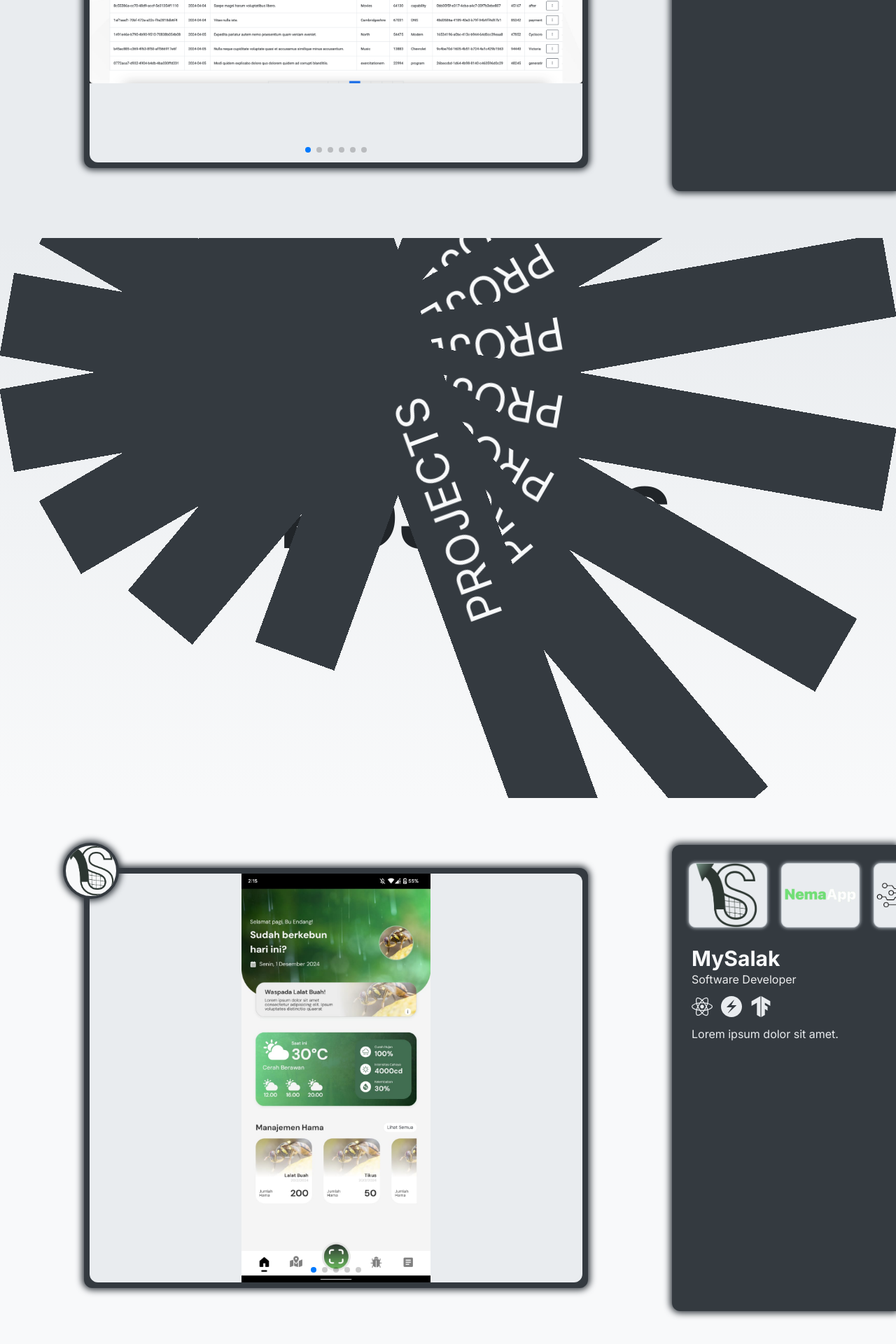
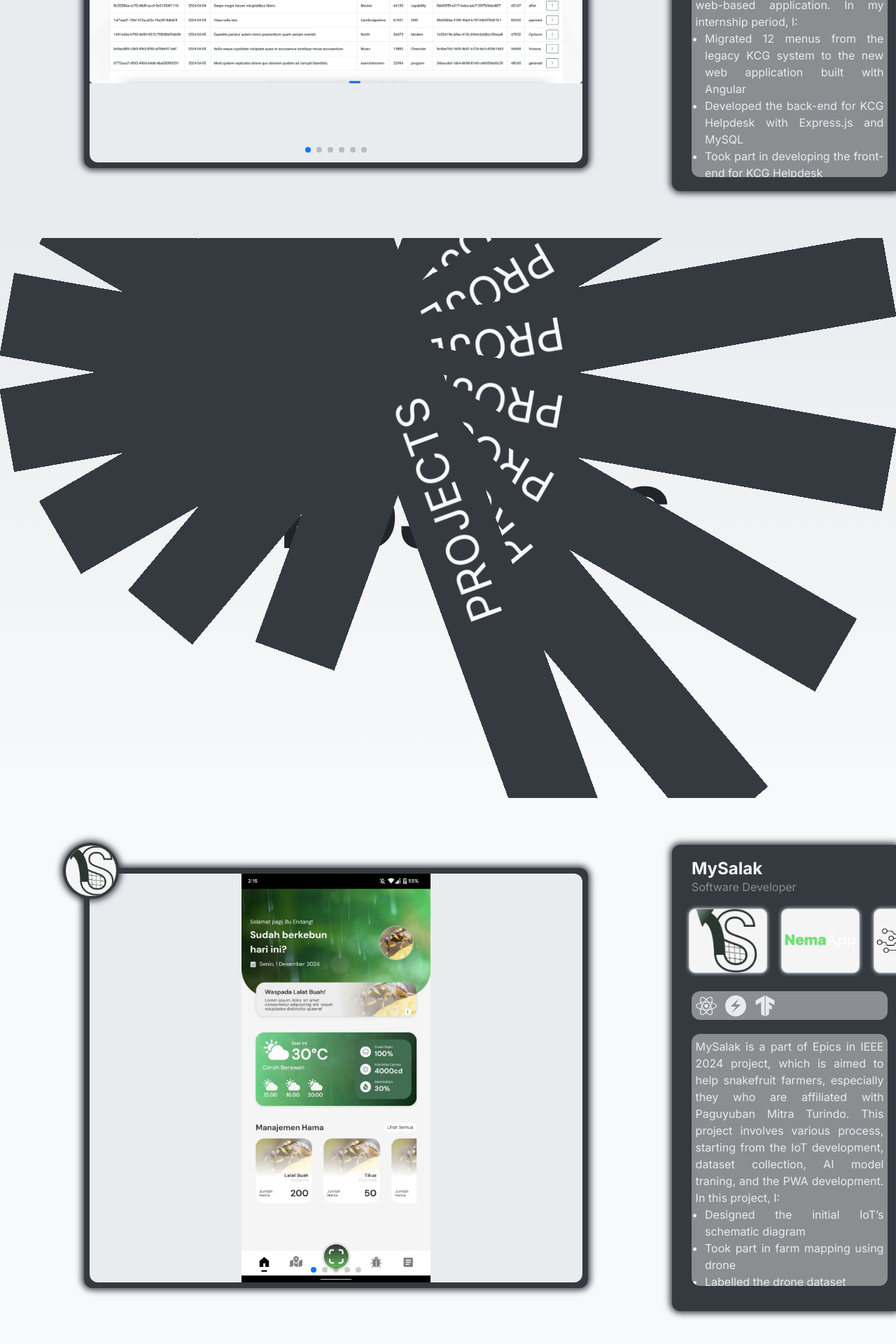
Before and after one commit to gilbertzaini/portfolio, a Next.js app: page / in a window 1280 px wide. Shown: the part 2060-3980 px from the top of the page at 70% size. Built offline with nearby package versions, Linux system fonts and the light colour scheme.

Commit message:
add description to all items

```diff
--- a/src/app/components/experiences/Experiences.jsx
+++ b/src/app/components/experiences/Experiences.jsx
@@ -11,7 +11,23 @@ const Experiences = () => {
     {
       src: "/assets/experiences/kcg/kcg.png",
       heading: "PT. Kurnia Ciptamoda Gemilang",
-      text: "Lorem ipsum dolor sit amet.",
+      text: (
+        <>
+          <p>As a web developer intern, I was tasked to take part in migrating the original KCG System, which is a desktop-based ERP System, into a web-based application. In my internship period, I:</p>
+          <ul>
+            <li>
+              {" "}
+              Migrated 12 menus from the legacy KCG system to the new web
+              application built with Angular{" "}
+            </li>
+            <li>
+              {" "}
+              Developed the back-end for KCG Helpdesk with Express.js and MySQL{" "}
+            </li>
+            <li> Took part in developing the front-end for KCG Helpdesk </li>
+          </ul>
+        </>
+      ),
       position: "Web Developer Intern",
       stack: [<FaAngular />, <BsBootstrapFill />, <SiExpress />, <SiMysql />],
       screenshots: [
@@ -22,7 +38,7 @@ const Experiences = () => {
         "/assets/experiences/kcg/5.png",
         "/assets/experiences/kcg/6.png",
       ],
-    }
+    },
   ];
 
   return (
--- a/src/app/components/organization/Organization.jsx
+++ b/src/app/components/organization/Organization.jsx
@@ -9,7 +9,36 @@ const Organization = () => {
     {
       src: "/assets/organizations/stukm/logo.png",
       heading: "Serah Tahunan UMN 2023",
-      text: "Lorem ipsum dolor sit amet.",
+      text: (
+        <>
+          <p>
+            Serah Tahunan is an event organized by the Student Executive Board
+            (BEM) to facilitate the transition of leadership roles among core
+            members within various student activity units. As a lead web developer, I:
+          </p>
+          <ul>
+            <li>
+              Initialized the website project using React.js, Express.js, and
+              ChakraUI
+            </li>
+            <li>
+              Coordinated the execution of the project within the team and with
+              other division
+            </li>
+            <li>
+              {" "}
+              Distributed the workload to the team members based on the
+              individual’s ability{" "}
+            </li>
+            <li>Developed the voting form and its related APIs</li>
+            <li>
+              {" "}
+              Handled the authentication, authorization, and session management{" "}
+            </li>
+            <li> Deployed the website using cPanel </li>
+          </ul>
+        </>
+      ),
       position: "Lead Web Developer",
       stack: [<FaReact />, <SiChakraui />, <SiExpress />, <SiMysql />],
       screenshots: [
@@ -21,7 +50,22 @@ const Organization = () => {
     {
       src: "/assets/organizations/mrms/logo.png",
       heading: "Mr. & Ms. UMN 2023",
-      text: "Lorem ipsum dolor sit amet.",
+      text: (
+        <>
+        <p>Mr. & Ms. UMN is an annual event held by Multimedia Nusantara University that involves the selection of university ambassadors. As a web developer, I:</p>
+        <ul>
+            <li>
+              {" "}
+              Developed sponsor and media partner pages layout{" "}
+            </li>
+            <li>
+              {" "}
+              Developed "Meet Our Candidates" section{" "}
+            </li>
+            <li>Developed the Gallery template </li>
+          </ul>
+        </>
+      ),
       position: "Front-end Developer",
       stack: [<SiNextdotjs />, <SiChakraui />],
       screenshots: [
--- a/src/app/components/projects/projects.jsx
+++ b/src/app/components/projects/projects.jsx
@@ -17,7 +17,27 @@ export const Projects = () => {
     {
       src: "/assets/projects/MySalak/logo.png",
       heading: "MySalak",
-      text: "Lorem ipsum dolor sit amet.",
+      text: (
+        <>
+          <p>
+            MySalak is a part of Epics in IEEE 2024 project, which is aimed to
+            help snakefruit farmers, especially they who are affiliated with
+            Paguyuban Mitra Turindo. This project involves various process,
+            starting from the IoT development, dataset collection, AI model
+            traning, and the PWA development. In this project, I:
+          </p>
+          <ul>
+            <li> Designed the initial IoT’s schematic diagram </li>
+            <li> Took part in farm mapping using drone </li>
+            <li> Labelled the drone dataset </li>
+            <li>
+              {" "}
+              Developed the front-end of MySalak PWA with React and ChakraUI{" "}
+            </li>
+            <li> Integrated the AI Model with TensorFlowJs </li>
+          </ul>
+        </>
+      ),
       position: "Software Developer",
       stack: [<FaReact />, <SiChakraui />, <SiTensorflow />],
       screenshots: [
@@ -30,8 +50,29 @@ export const Projects = () => {
     },
     {
       src: "/assets/projects/NemaApp/logo.png",
-      heading: "Nema-APP",
-      text: "Lorem ipsum dolor sit amet.",
+      heading: "NemaApp",
+      text: (
+        <>
+          <p>
+            NemaApp is a project that integrates an agriculture-based AI model
+            into a webapp to identify the species of a certain parasitic or
+            non-parasitic organism based on its microscopic image. In this
+            project, I:
+          </p>
+          <ul>
+            <li>Developed the application using Flask</li>
+            <li>Integrated the AI Model</li>
+            <li>
+              Made bash scripts to install and run the application locally in
+              MacOS
+            </li>
+            <li>
+              Made batch scripts to install and run the application locally in
+              Windows
+            </li>
+          </ul>
+        </>
+      ),
       position: "Back-end Developer",
       stack: [<SiFlask />],
       screenshots: [
@@ -43,7 +84,35 @@ export const Projects = () => {
     {
       src: "/assets/projects/DiTag/logo.png",
       heading: "DiTag",
-      text: "Lorem ipsum dolor sit amet.",
+      text: (
+        <>
+          <p>
+            DiTag is an IoT tracking device assembled with ESP32, a GPS Module,
+            and a buzzer, with a battery as its power source. The device can
+            then be tracked using DiTag website, and a notification will be sent
+            if the device is more than 20m apart. The buzzer can be rang
+            remotely using the same website to locate the tagged item. In this
+            project, I:
+          </p>
+          <ul>
+            <li>Designed the hardware wiring</li>
+            <li> Took part in assembling the device</li>
+            <li> Programmed the ESP32</li>
+            <li> Developed the front-end using React.js and ChakraUI</li>
+            <li>
+              {" "}
+              Developed the back-end using Express.js, Sequelize, MySQL, and
+              WebSocket
+            </li>
+            <li>
+              {" "}
+              Implemented MQTT communication protocol on both the website and
+              the device
+            </li>
+            <li> Deployed the webapp using cPanel</li>
+          </ul>
+        </>
+      ),
       position: "Full Stack IoT Developer",
       stack: [
         <SiArduino />,
@@ -63,7 +132,31 @@ export const Projects = () => {
     {
       src: "/assets/projects/SIKEBAS/logo.png",
       heading: "SIKEBAS",
-      text: "Lorem ipsum dolor sit amet.",
+      text: (
+        <>
+          <p>
+            SIKEBAS (Sistem Internal Keuangan Bank Sampah) is a web-based waste
+            bank management system built specially for Puri Pamulang RW 25 Waste
+            Bank. The goal of this system is to digitalize the daily operation
+            of the waste bank, making it easier to be tracked and managed. Its
+            features includes:
+          </p>
+          <ul>
+            <li>Log-in and authentication system</li>
+            <li>Role-based authorization</li>
+            <li>
+              CRUD on the waste list, customer list, administrator list, and
+              waste collectors list
+            </li>
+            <li>Transactions</li>
+            <li>
+              Reports on each of the customer's account (can be filtered by a
+              range of date)
+            </li>
+            <li>Report export</li>
+          </ul>
+        </>
+      ),
       position: "Full Stack Developer",
       stack: [<FaLaravel />, <BsBootstrapFill />, <SiMysql />],
       screenshots: [
--- a/src/app/components/showcase/Showcase.css
+++ b/src/app/components/showcase/Showcase.css
@@ -23,7 +23,7 @@
   height: 10vh;
   border-radius: 50%;
   border: 4px solid var(--dark-color);
-  background: var(--bg-primary);
+  background: #f5f5f5;
   box-shadow: 0px 0px 10px 3px var(--dark-color);
   position: absolute;
   top: 8%;
@@ -31,21 +31,18 @@
   z-index: 100;
 }
 
-.showcase-desc h4 {
+.showcase-right-bar h4 {
   color: var(--bg-primary);
   font-weight: bold;
   line-height: 1.2;
 }
 
-.showcase-desc h5 {
-  color: var(--off-white);
+.showcase-right-bar h5 {
+  color: var(--overlay-color);
 }
 
-.showcase-desc p {
-  color: var(--bg-secondary);
-}
-
-.stack-wrapper {
+.showcase-right-bar p,
+ul {
   color: var(--bg-secondary);
 }
 
@@ -63,14 +60,14 @@
 }
 
 .showcase-option-item {
-  background: var(--bg-secondary);
+  background: #f5f5f5;
   border: 1px solid var(--border-color);
   box-shadow: 0px 0px 5px 0.5px var(--border-color);
 }
 
 .showcase-option-item:hover {
   transform: none;
-  background: var(--bg-secondary);
+  background: var(--off-white);
 }
 
 .showcase-option-item img {
@@ -79,3 +76,19 @@
 .showcase-option-item:hover img {
   transform: scale(1.05);
 }
+
+.stack-wrapper {
+  color: var(--bg-secondary);
+}
+
+.showcase-stack,
+.showcase-detail {
+  background: var(--overlay-color);
+  padding: 2%;
+  border-radius: 12px;
+}
+
+.showcase-detail {
+  height: 45vh;
+  overflow-y: auto;
+}
--- a/src/app/components/showcase/Showcase.jsx
+++ b/src/app/components/showcase/Showcase.jsx
@@ -65,6 +65,10 @@ const Showcase = (data) => {
         </div>
 
         <div className="showcase-right-bar flex flex-col h-full mb-3 lg:mb-0 lg:h-5/6 lg:py-5 w-full lg:w-3/12">
+          <div className="ps-7 mb-3">
+            <h4 className="text-xl lg:text-2xl">{items[selected].heading}</h4>
+            <h5 className="text-sm lg:text-base">{items[selected].position}</h5>
+          </div>
           <Swiper
             className="showcase-option w:1/2 lg:w-full h-1/6 mt-4 lg:mt-0"
             slidesPerView={2.5}
@@ -96,17 +100,17 @@ const Showcase = (data) => {
             ))}
           </Swiper>
 
-          <div className="showcase-desc ps-7 pt-3 lg:pt-5 w-full h-auto">
-            <h4 className="text-2xl lg:text-3xl">{items[selected].heading}</h4>
-            <h5 className="text-sm lg:text-base">{items[selected].position}</h5>
-            <div className="flex my-3 align-center gap-3">
+          <div className="showcase-desc ps-7 pe-3 pt-3 lg:pt-5 w-full h-auto">
+            <div className="showcase-stack flex  align-center gap-3">
               {items[selected].stack.map((item, index) => (
                 <div className="stack-wrapper text-xl lg:text-3xl" key={index}>
                   {item}
                 </div>
               ))}
             </div>
-            <p className="text-xs lg:text-base">{items[selected].text}</p>
+            <div className="showcase-detail text-xs lg:text-base text-justify pe-5 mt-5 ">
+              {items[selected].text}
+            </div>
           </div>
         </div>
       </div>
--- a/src/app/globals.css
+++ b/src/app/globals.css
@@ -13,6 +13,7 @@
   --accent-color-light: #adb5bd;
   --dark-color-light: #343a40;
   --light-color-light: #495057;
+  --overlay-light: #f5f5f572;
 
   /* Dark mode colors */
   --bg-primary-dark: #212529;
@@ -24,6 +25,7 @@
   --accent-color-dark: #ced4da;
   --dark-color-dark: #adb5bd;
   --light-color-dark: #e9ecef;
+  --overlay-dark: #0000002f;
 
   /* Initial colors */
   --bg-primary: var(--bg-primary-light);
@@ -35,6 +37,7 @@
   --accent-color: var(--accent-color-light);
   --dark-color: var(--dark-color-light);
   --light-color: var(--light-color-light);
+  --overlay-color: var(--overlay-light);
 
   --off-white: rgba(255, 255, 255, 0.9);
 }
@@ -50,6 +53,7 @@
   --accent-color: var(--accent-color-dark);
   --dark-color: var(--dark-color-dark);
   --light-color: var(--light-color-dark);
+  --overlay-color: var(--overlay-dark);
 }
 
 body {
@@ -137,6 +141,11 @@ section {
   background: var(--bg-primary);
 }
 
+ul {
+  list-style: disc;
+  padding-left: 5%;
+}
+
 /* .transition-container {
   overflow: visible !important;
 } */
```
